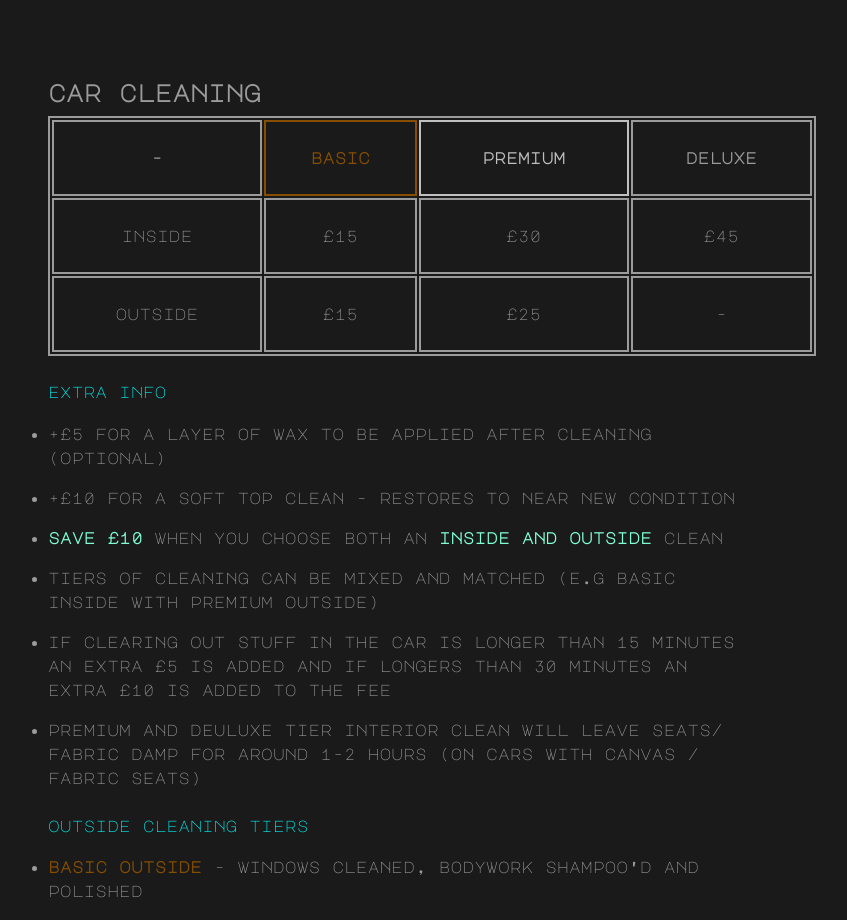
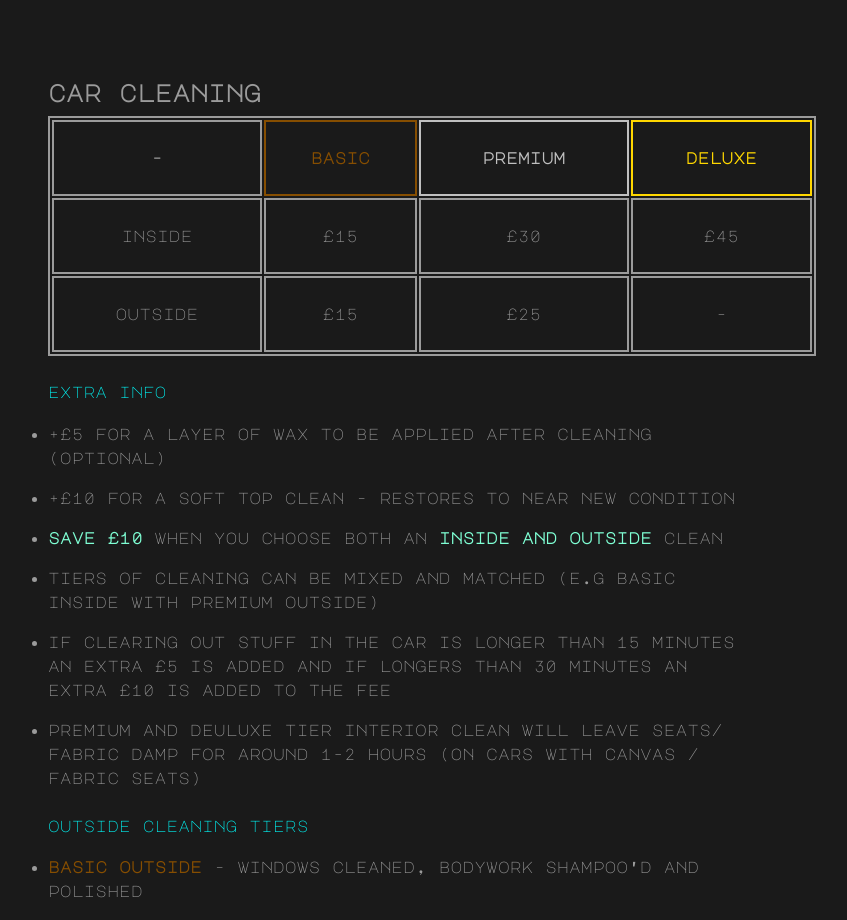
Before and after one commit to Duckjpeg/harry-steven, a plain HTML site: page index.html in a window 1280 px wide. Shown: the part 4960-5880 px from the top of the page, without its empty margins (336-1183 px from the left). Drawn offline with Linux system fonts and the light colour scheme.

Commit message:
Update index.html

```diff
--- a/index.html
+++ b/index.html
@@ -96,7 +96,7 @@
                         <th> - </th>
                         <th class="basic">basic </th>
                         <th class="premium">premium </th>
-                        <th class="deuluxe">deluxe</th>
+                        <th class="deluxe">deluxe</th>
                     </tr>
                     <tr>
                         <td>inside</td>
```
